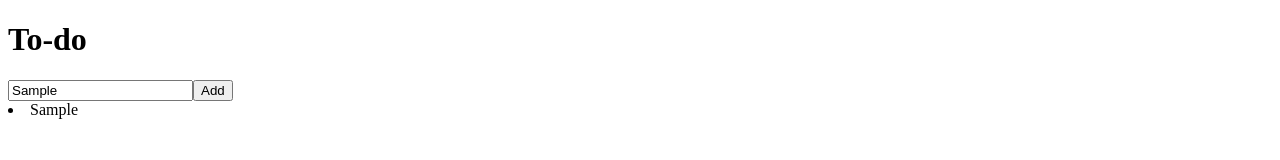
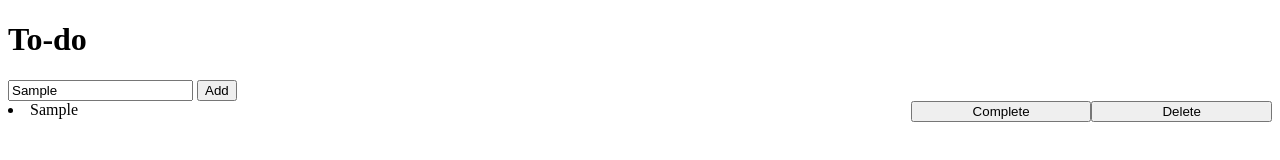
Before and after one commit to NJRFirstOfHisName/to-do-list, a website built with webpack: page index.html in a window 1280 px wide. Both pictures are taken after typing "Sample" into the empty fields and a click on the button "Add". Built offline with nearby package versions, Linux system fonts and the light colour scheme.

Commit message:
Move some elements from js to HTML file

```diff
--- a/index.html
+++ b/index.html
@@ -5,6 +5,8 @@
         <title>To-Do List</title>
     <body>
         <h1>To-do</h1>
+        <input type="text" id="input" placeholder="new item">
+        <button id="addBtn">Add</button>
         <div id="tdList">
 
         </div>
--- a/src/addListItem.js
+++ b/src/addListItem.js
@@ -4,4 +4,12 @@ export default function addListItem(input) {
     const newItem = document.createElement('li');
     newItem.innerHTML = input;
     tdList.appendChild(newItem);
+
+    const completeBtn = document.createElement('button');
+    completeBtn.innerHTML = "Complete";
+    tdList.appendChild(completeBtn);
+
+    const deleteBtn = document.createElement('button');
+    deleteBtn.innerHTML = "Delete";
+    tdList.appendChild(deleteBtn);
 }
--- a/src/index.js
+++ b/src/index.js
@@ -1,14 +1,12 @@
+import './style.css';
 import addListItem from "./addListItem";
 
 const tdList = document.getElementById('tdList');
 
-const addInput = document.createElement('input');
-tdList.appendChild(addInput);
-const addBtn = document.createElement('button');
-addBtn.innerHTML = "Add";
+const addInput = document.getElementById('input');
+const addBtn = document.getElementById('addBtn');
 addBtn.addEventListener('click', () => {
     if(addInput.value) {
         addListItem(addInput.value);
     }
 })
-tdList.appendChild(addBtn);
--- /dev/null
+++ b/src/style.css
@@ -0,0 +1,4 @@
+#tdList {
+    display: grid;
+    grid-template-columns: 5fr 1fr 1fr;
+}
```
Also changed, not shown: dist/addListItem.js (added), dist/index.html, dist/index.js (added).
